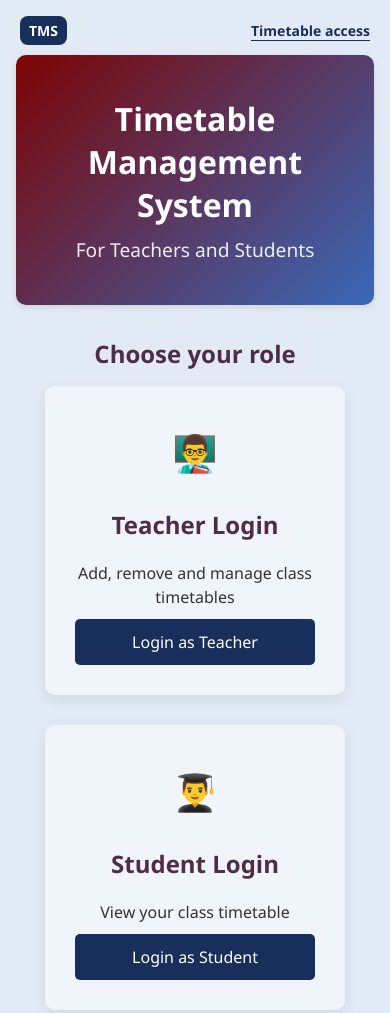
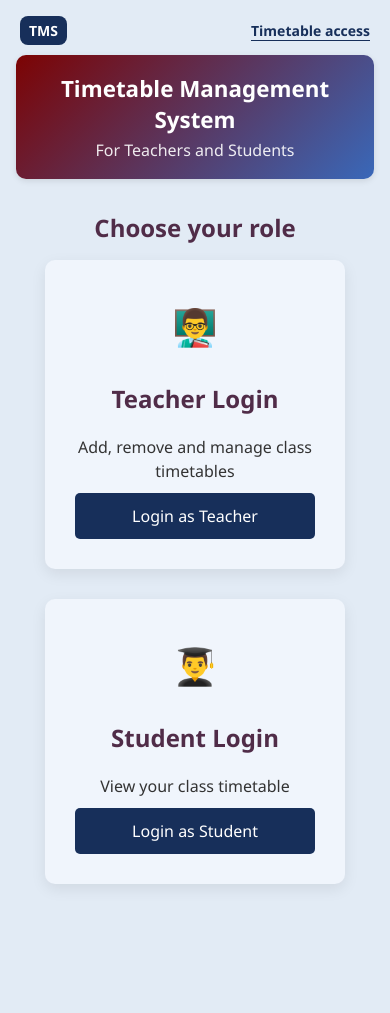
Before and after one commit to KoMa19960925/Timetable-Management-System, a plain HTML site: page index.html in a window 390 px wide. After the commit the page ends 940 px from the top, so only its background shows below. Drawn offline with Linux system fonts and the light colour scheme.

Commit message:
Reduce timetable banner height

```diff
--- a/index.html
+++ b/index.html
@@ -4,7 +4,7 @@
     <meta charset="UTF-8">
     <meta name="viewport" content="width=device-width, initial-scale=1.0">
     <title>Timetable Management System</title>
-    <link rel="stylesheet" href="styles.css?v=compact-nav">
+    <link rel="stylesheet" href="styles.css?v=compact-banner">
 </head>
 <body>
     <div class="container" id="page-top">
--- a/styles.css
+++ b/styles.css
@@ -42,21 +42,21 @@ body {
 header {
     background: linear-gradient(135deg, hsl(0, 95%, 25%), #3968b9);
     color: white;
-    padding: 42px 16px;
+    padding: 18px 16px;
     border-radius: 10px;
     margin-bottom: 32px;
     box-shadow: 0 2px 6px rgba(0, 0, 0, 0.1);
 }
 
 h1 {
-    font-size: 2.5rem;
-    margin-bottom: 10px;
+    font-size: clamp(1.4rem, 3vw, 1.9rem);
+    margin-bottom: 4px;
     text-align: center;
 }
 
 .subtitle {
     text-align: center;
-    font-size: 1.2rem;
+    font-size: 1rem;
     opacity: 0.9;
     font-weight: 300;
 }
@@ -401,7 +401,4 @@ th {
         flex-direction: column;
     }
 
-    h1 {
-        font-size: 2rem;
-    }
 }
```
